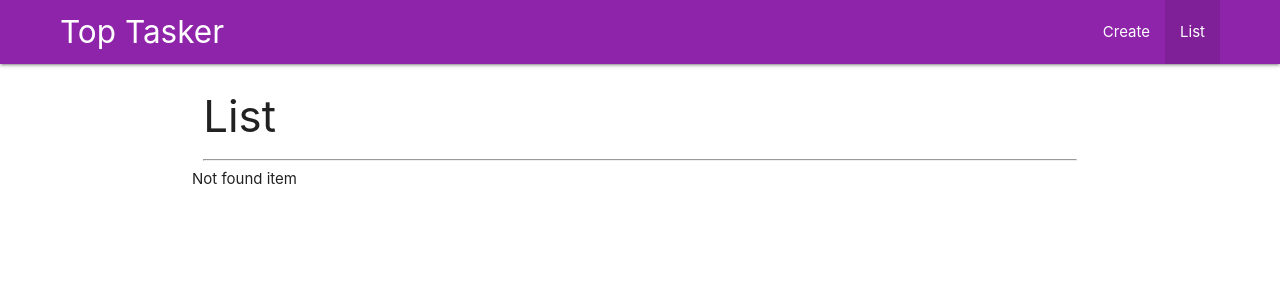
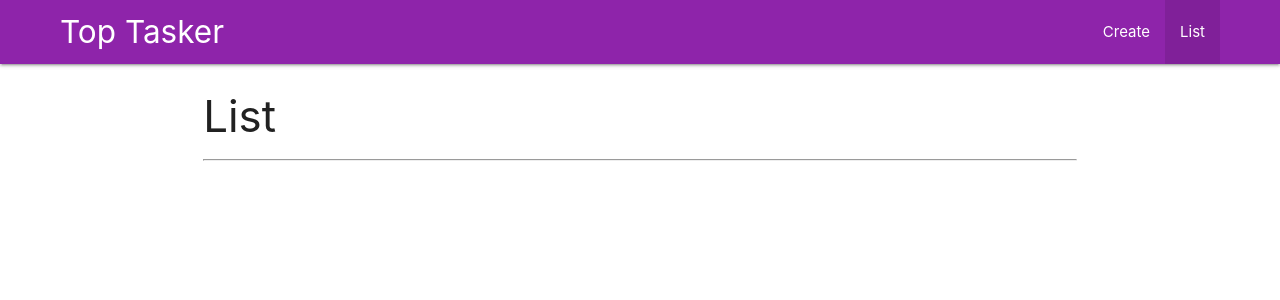
Before and after one commit to TeriFash/vue-members, a Vue app: page /list in a window 1280 px wide. Before the commit this address had no page. Shown: the top 300 px of the page. Built offline with nearby package versions, Linux system fonts and the light colour scheme.

Commit message:
add status task

```diff
--- a/src/styles/global.scss
+++ b/src/styles/global.scss
@@ -33,3 +33,18 @@ nav {
   float: right;
   font-size: 12px;
 }
+
+.card-content {
+  i {
+    &.is-active {
+      color: lightgreen;
+    }
+    &.is-done {
+      color: grey;
+    }
+  }
+
+  a {
+    color: #8e24aa;
+  }
+}
--- a/src/views/AppList.vue
+++ b/src/views/AppList.vue
@@ -4,19 +4,19 @@
             <h3>List</h3>
             <hr>
         </div>
-        <div v-if="tasks.length > 0" class="col s4">
-            <div class="card">
+        <div v-if="tasks.length > 0" class="col s4" v-for="(task, i) in tasks">
+            <div class="card" :key="i">
                 <div class="card-image waves-effect waves-block waves-light">
                     <img class="activator" src="../assets/images/1.jpg">
                 </div>
                 <div class="card-content">
-                    <span class="card-title activator grey-text text-darken-4">Card Title<i
+                    <span class="card-title activator grey-text text-darken-4"><i class="material-icons left" :class="status ? 'is-active' : 'is-done'">{{ status ? 'history' : 'check_circle' }}</i>{{task.title}}<i
                         class="material-icons right">more_vert</i></span>
                     <p><a href="#">This is a link</a></p>
                 </div>
                 <div class="card-reveal">
-                    <span class="card-title grey-text text-darken-4">Card Title<i class="material-icons right">close</i></span>
-                    <p>Here is some more information about this product that is only revealed once clicked on.</p>
+                    <span class="card-title grey-text text-darken-4">{{task.title}}<i class="material-icons right">close</i></span>
+                    <p>{{task.description}}</p>
                 </div>
             </div>
         </div>
@@ -32,6 +32,11 @@
         components: {
             NotFound
         },
+        data() {
+            return {
+                status: true
+            };
+        },
         computed: {
             tasks() {
                 return this.$store.getters.tasks
```
